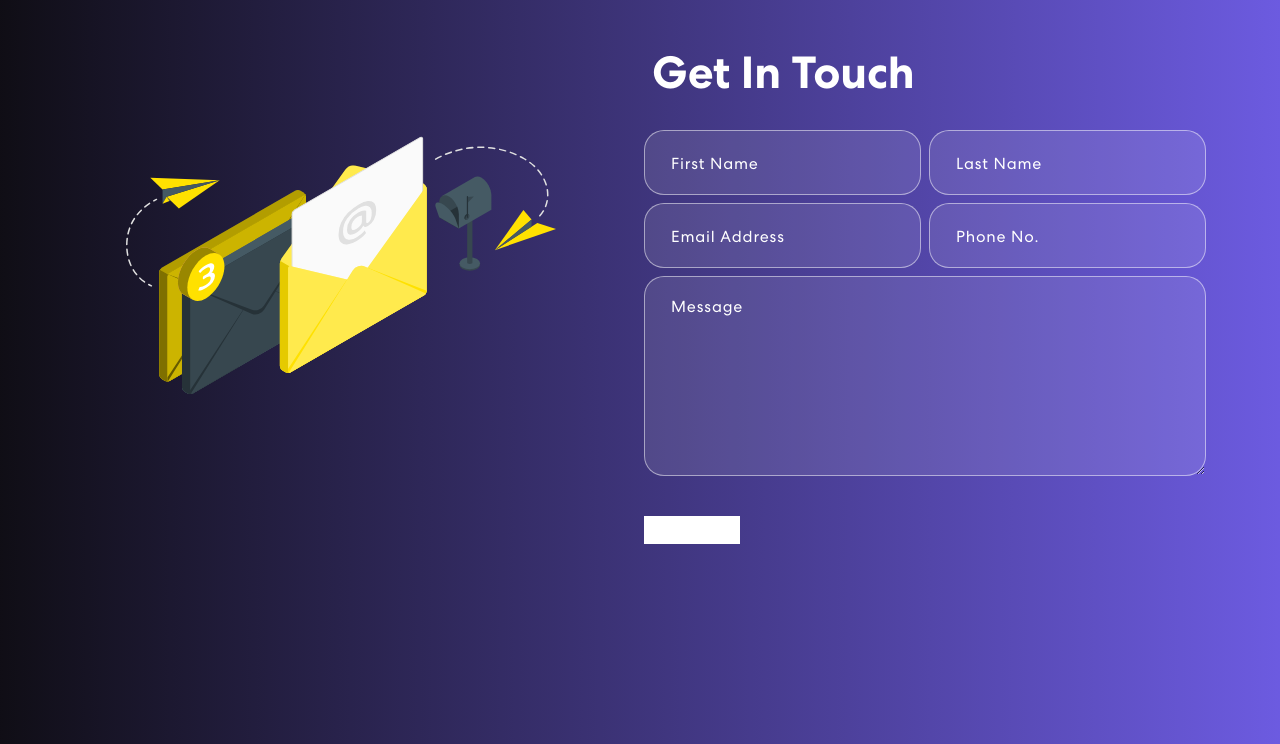
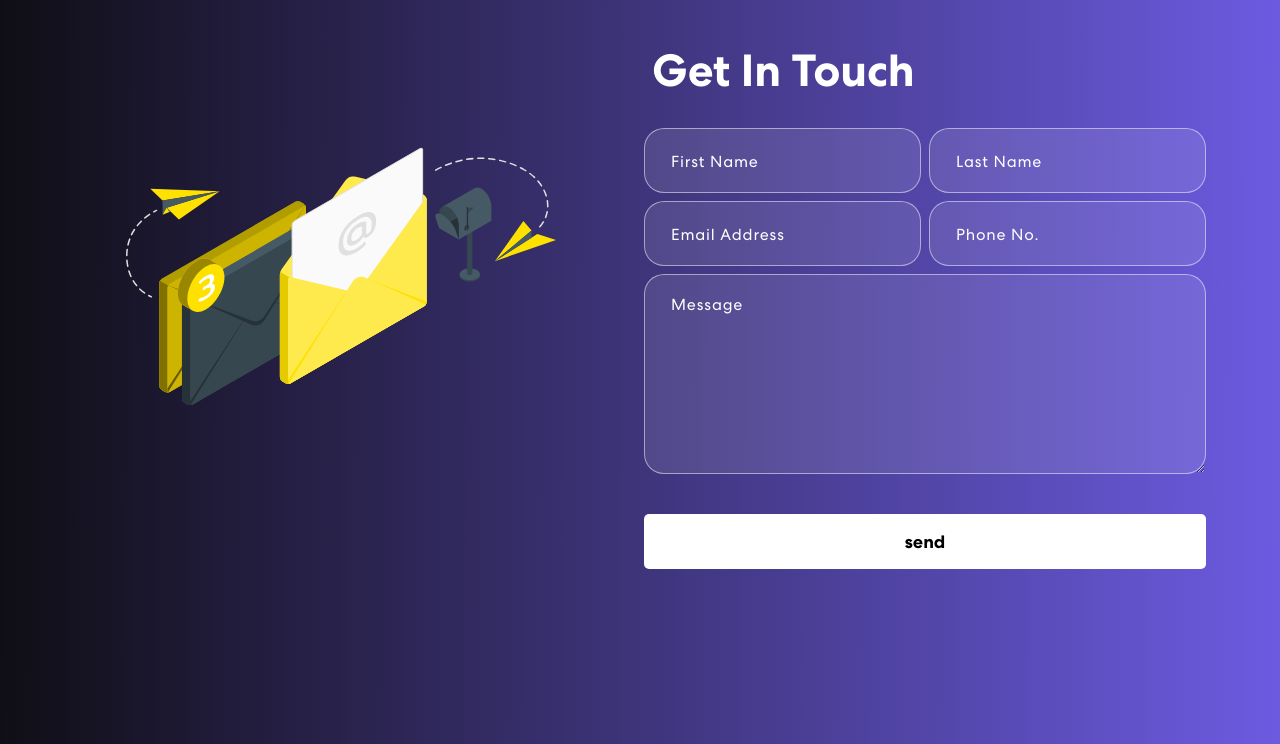
Before and after one commit to NabilAllouche/astronaut-portfolio, a React (Create React App) app: page / in a window 1280 px wide. Shown: the part 2000-2744 px from the top of the page. Built offline with nearby package versions, Linux system fonts and the light colour scheme; no server answers.

Commit message:
remove warning 4

```diff
--- a/package.json
+++ b/package.json
@@ -47,5 +47,8 @@
       "last 1 firefox version",
       "last 1 safari version"
     ]
+  },
+  "overrides": {
+    "autoprefixer": "10.4.5"
   }
 }
--- a/src/App.css
+++ b/src/App.css
@@ -180,7 +180,7 @@ span.navbar-text {
   font-weight: 700;
   color: #000000;
   border: 1px solid #f8f8f8;
-  border-radius: 5px;
+  border-radius: 0px;
   padding: 10px;
   background: #f8f8f8;
   font-size: 18px;
@@ -577,33 +577,23 @@ nav.navbar .navbar-toggler[aria-expanded="true"] .navbar-toggler-icon {
 }
 .contact form button {
   font-weight: 700;
-  color: #000;
+  color: #000000;
   background-color: #fff;
   padding: 14px 48px;
   font-size: 18px;
   margin-top: 25px;
-  border-radius: 0;
+  border-radius: 5px;
   position: relative;
   transition: 0.3s ease-in-out;
+  width: 100%;
 }
-.contact form button span {
-  z-index: 1;
-  position: relative;
-}
+
 .contact form button:hover {
-  color: #fff;
-}
-.contact form button::before {
-  content: "";
-  background: #121212;
-  width: 0;
-  height: 100%;
-  position: absolute;
-  top: 0;
-  left: 0;
-  z-index: 0;
+  background-color: #000000;
+  color: #ffffff;
   transition: 0.3s ease-in-out;
 }
+
 .contact form button:hover::before {
   width: 100%;
 }
--- a/src/components/Contact.js
+++ b/src/components/Contact.js
@@ -90,7 +90,7 @@ export const Contact = () => {
                             onFormUpdate("message", e.target.value)
                           }
                         ></textarea>
-                        <button type="submit"></button>
+                        <button type="submit"> send </button>
                       </Col>
                     </Row>
                   </form>
```
Also changed, not shown: 1 other file (tests, documents, lock files or other folders).
